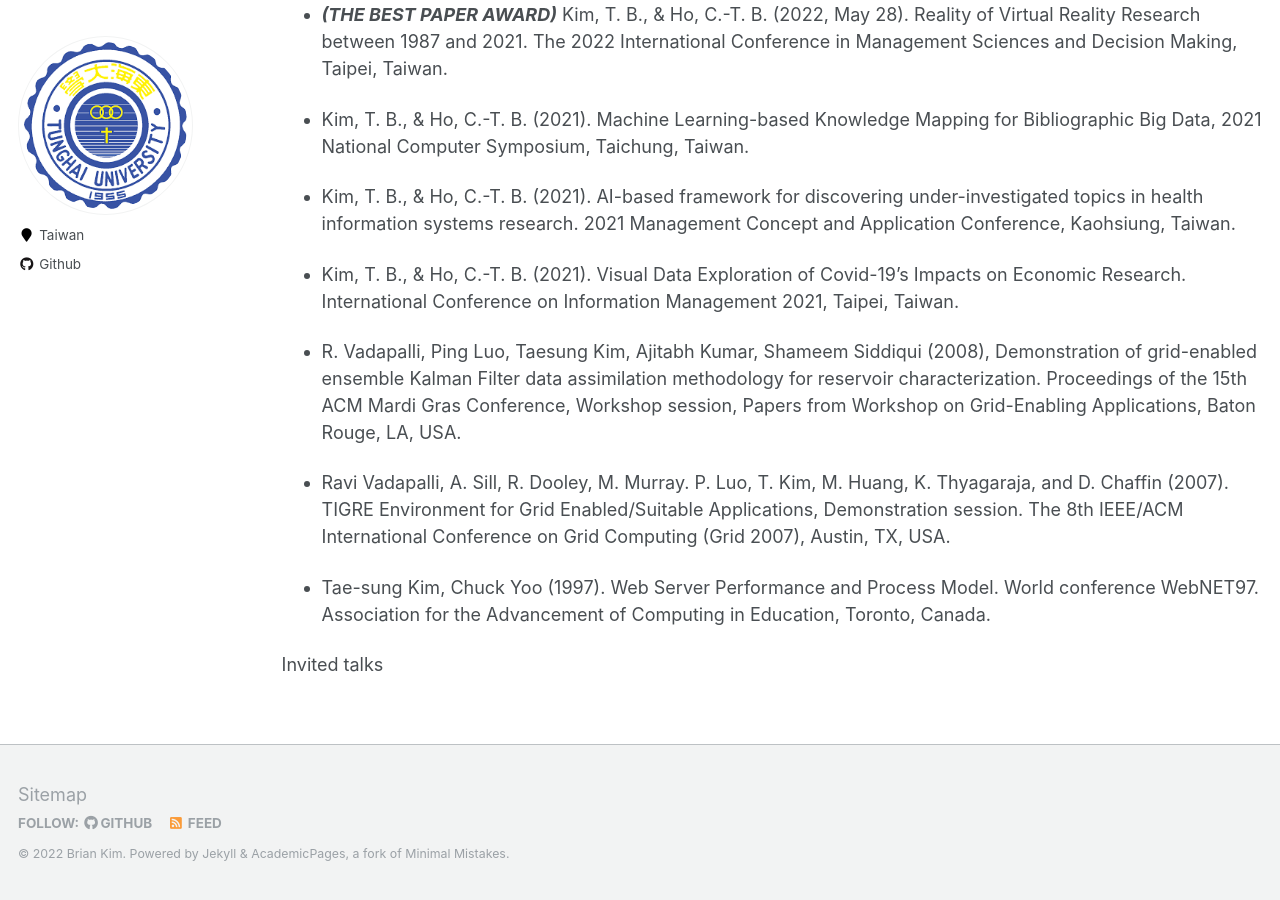
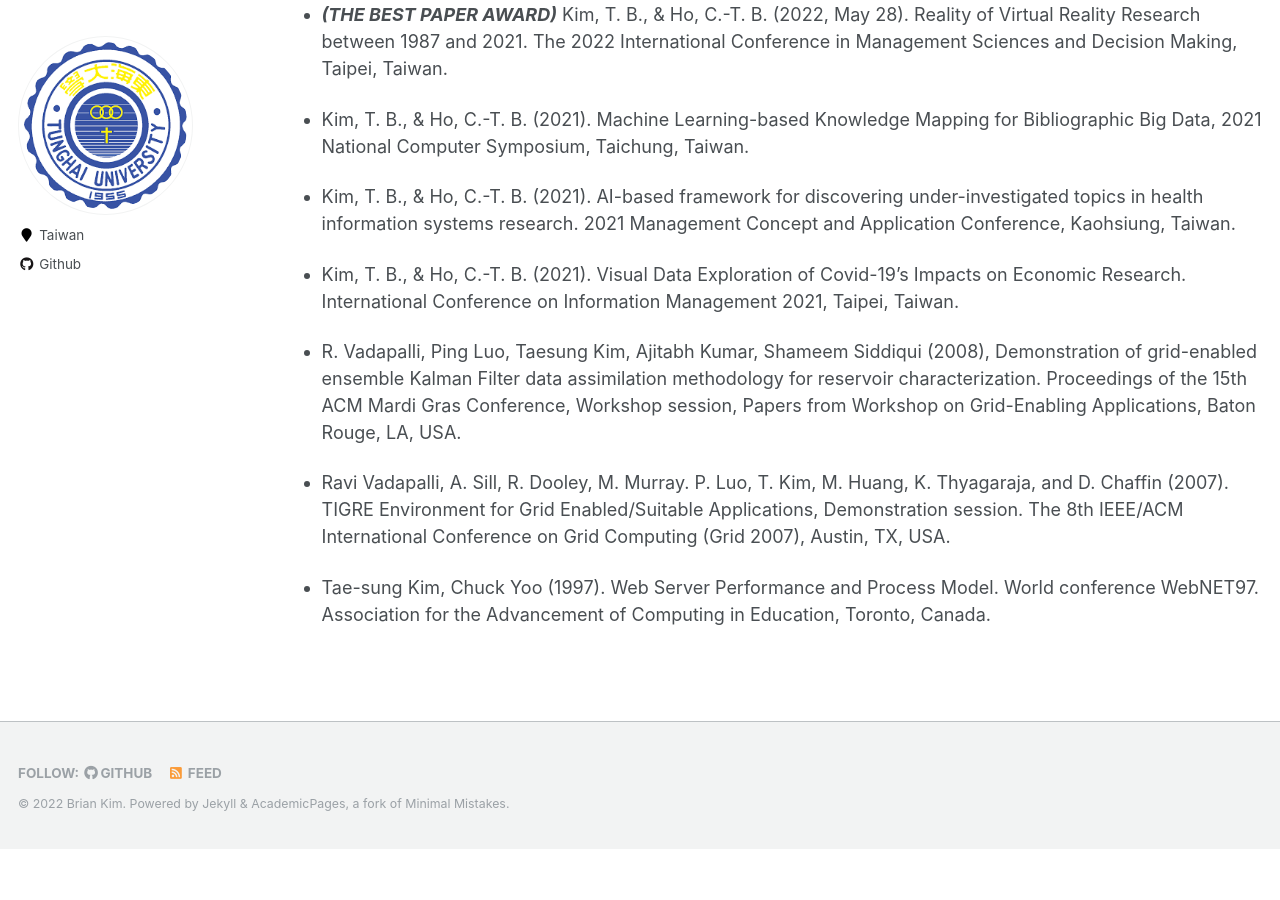
Before and after one commit to thugmba/innovationlab, a Jekyll site: the page built from _pages/publications.md, in a window 1280 px wide and 900 px high, scrolled down 627 px. Built offline with Jekyll 4.4.1, drawn with Linux system fonts in a browser that asks for light colours; after the commit the page ends 1476 px from its top, so only the background shows below that.

Commit message:
Remove sitemap

```diff
--- a/_config.yml
+++ b/_config.yml
@@ -268,7 +268,7 @@ plugins:
 # mimic GitHub Pages with --safe
 whitelist:
   - jekyll-paginate
-  # - jekyll-sitemap
+  - jekyll-sitemap
   - jekyll-gist
   - jekyll-feed
   - jemoji
--- a/_includes/footer/custom.html
+++ b/_includes/footer/custom.html
@@ -1,3 +1,3 @@
 <!-- start custom footer snippets -->
-<a href="/sitemap/">Sitemap</a>
+<!-- <a href="/sitemap/">Sitemap</a> -->
 <!-- end custom footer snippets -->
--- a/_pages/publications.md
+++ b/_pages/publications.md
@@ -31,7 +31,6 @@ Conference papers
 
 - Tae-sung Kim, Chuck Yoo (1997). Web Server Performance and Process Model. World conference WebNET97. Association for the Advancement of Computing in Education, Toronto, Canada.
 
-Invited talks
 
 
 <!-- {% if author.googlescholar %}
```
